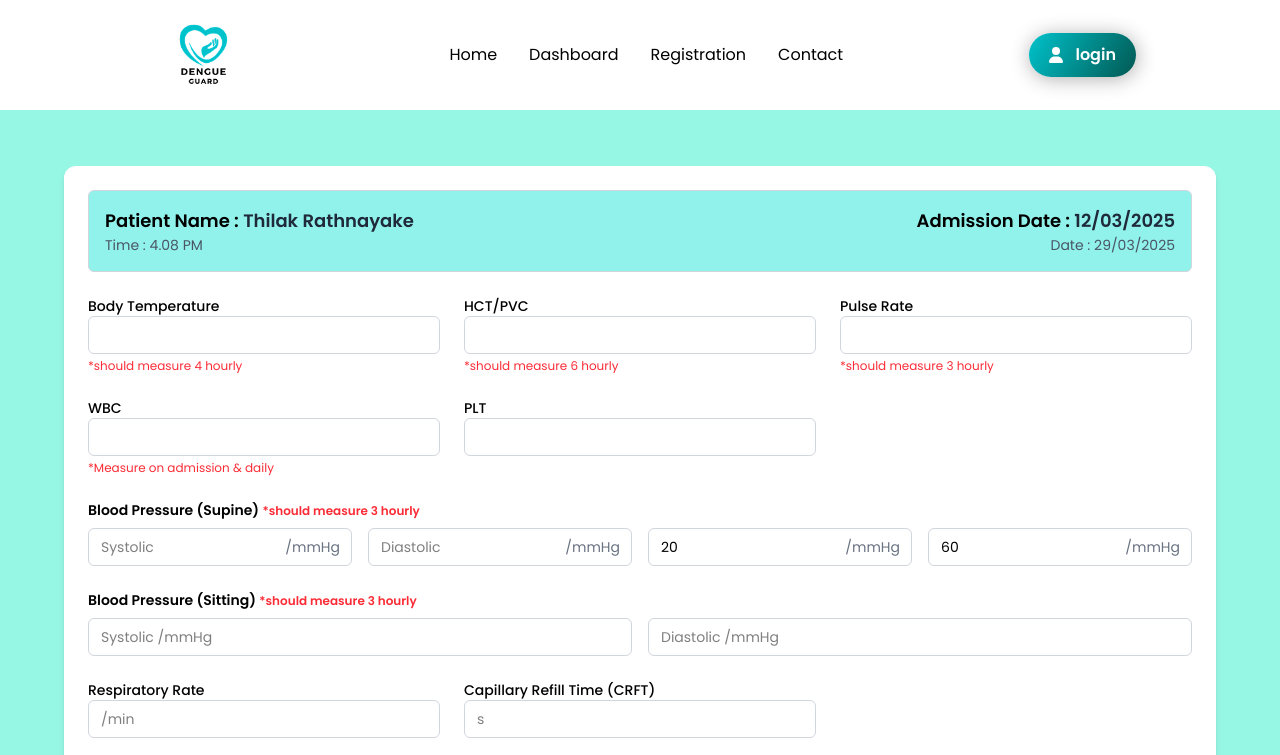
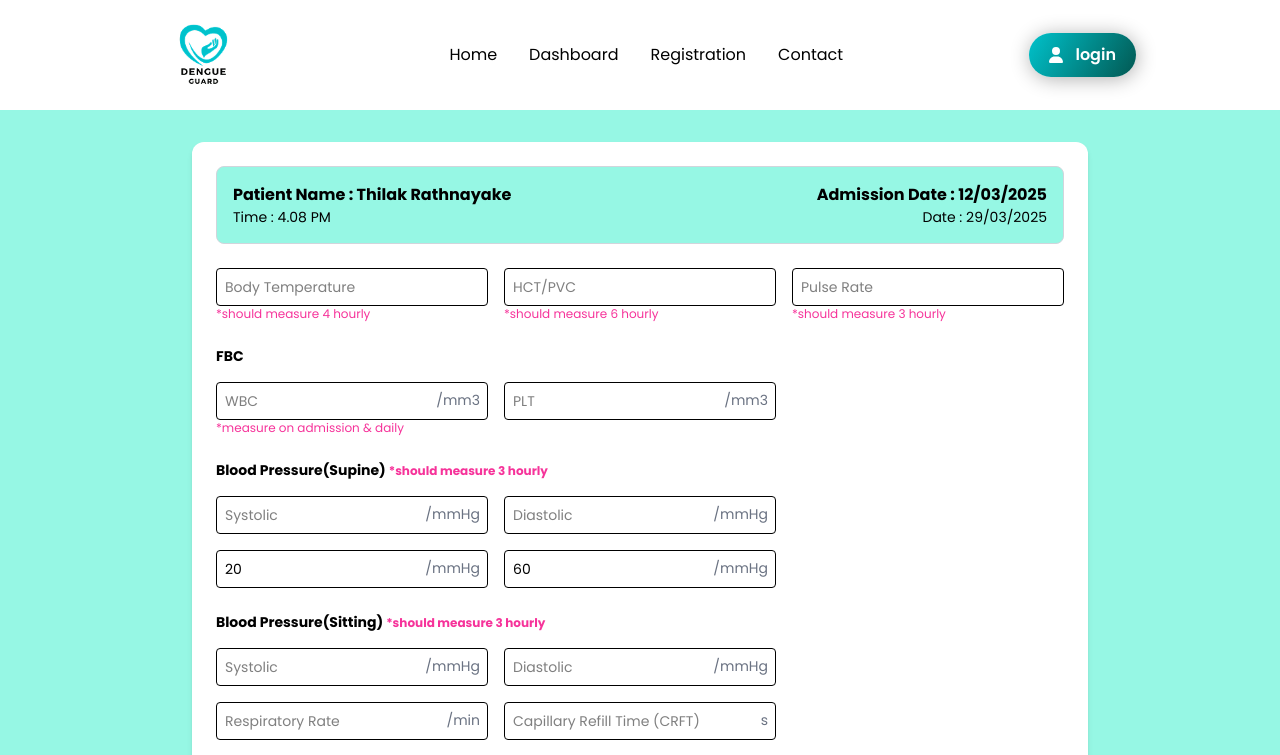
Before and after one commit to mayuraabhayasinghe/dengue-patient-management-system-grp4, a React (Vite) app in the folder Client/: page /patient-form in a window 1280 px wide. Shown: the top 755 px of the page. Built offline with nearby package versions, Linux system fonts and the light colour scheme.

Commit message:
Update PatientForm.jsx

```diff
--- a/Client/src/Components/PatientForm.jsx
+++ b/Client/src/Components/PatientForm.jsx
@@ -1,128 +1,109 @@
-import React from "react";
+import React from 'react';
 
 const PatientForm = () => {
   return (
-    <div className="bg-white shadow-md rounded-xl p-6 max-w-6xl mx-auto mt-10">
-      <div className="flex justify-between mb-6 border border-gray-300 rounded-md p-4" style={{ backgroundColor: "#91F2EB" }}>
+    <div className="min-h-screen bg-teal-200 flex items-center justify-center p-4">
+      <div className="bg-white rounded-xl shadow-md p-6 w-full max-w-4xl">
+        {/* Header Box */}
+        <div className="bg-teal-200 border border-gray-300 p-4 rounded-lg mb-6">
+          <div className="flex justify-between">
             <div>
-          <p className="font-semibold text-lg">
-            Patient Name : <span className="text-gray-800">Thilak Rathnayake</span>
-          </p>
-          <p className="text-sm text-gray-600">Time : 4.08 PM</p>
+              <p className="font-bold">Patient Name : Thilak Rathnayake</p>
+              <p className="text-sm">Time : 4.08 PM</p>
             </div>
             <div className="text-right">
-          <p className="font-semibold text-lg">
-            Admission Date : <span className="text-gray-800">12/03/2025</span>
-          </p>
-          <p className="text-sm text-gray-600">Date : 29/03/2025</p>
-        </div>
-      </div>
-
-      <form className="grid grid-cols-1 md:grid-cols-3 gap-6 text-sm">
-        {/* Row 1 */}
-        <div>
-          <label className="font-medium">Body Temperature</label>
-          <input type="text" className="border border-gray-300 rounded-md px-3 py-2 w-full" />
-          <p className="text-xs text-red-500 mt-1">*should measure 4 hourly</p>
-        </div>
-        <div>
-          <label className="font-medium">HCT/PVC</label>
-          <input type="text" className="border border-gray-300 rounded-md px-3 py-2 w-full" />
-          <p className="text-xs text-red-500 mt-1">*should measure 6 hourly</p>
-        </div>
-        <div>
-          <label className="font-medium">Pulse Rate</label>
-          <input type="text" className="border border-gray-300 rounded-md px-3 py-2 w-full" />
-          <p className="text-xs text-red-500 mt-1">*should measure 3 hourly</p>
-        </div>
-
-        {/* FBC */}
-        <div>
-          <label className="font-medium">WBC</label>
-          <input type="text" className="border border-gray-300 rounded-md px-3 py-2 w-full" />
-          <p className="text-xs text-red-500 mt-1">*Measure on admission & daily</p>
-        </div>
-        <div>
-          <label className="font-medium">PLT</label>
-          <input type="text" className="border border-gray-300 rounded-md px-3 py-2 w-full" />
-        </div>
-
-        {/* Blood Pressure Supine */}
-        <div className="md:col-span-3">
-          <h2 className="font-semibold mb-2">
-            Blood Pressure (Supine) <span className="text-red-500 text-xs">*should measure 3 hourly</span>
-          </h2>
-          <div className="grid grid-cols-1 sm:grid-cols-2 lg:grid-cols-4 gap-4">
-            <div className="relative">
-              <input className="border border-gray-300 rounded-md pr-16 pl-3 py-2 w-full" placeholder="Systolic" />
-              <span className="absolute right-3 top-1/2 transform -translate-y-1/2 text-gray-500 text-sm">/mmHg</span>
-            </div>
-            <div className="relative">
-              <input className="border border-gray-300 rounded-md pr-16 pl-3 py-2 w-full" placeholder="Diastolic" />
-              <span className="absolute right-3 top-1/2 transform -translate-y-1/2 text-gray-500 text-sm">/mmHg</span>
-            </div>
-            <div className="relative">
-              <input className="border border-gray-300 rounded-md pr-16 pl-3 py-2 w-full" defaultValue="20" placeholder="PP" />
-              <span className="absolute right-3 top-1/2 transform -translate-y-1/2 text-gray-500 text-sm">/mmHg</span>
-            </div>
-            <div className="relative">
-              <input className="border border-gray-300 rounded-md pr-16 pl-3 py-2 w-full" defaultValue="60" placeholder="MAP" />
-              <span className="absolute right-3 top-1/2 transform -translate-y-1/2 text-gray-500 text-sm">/mmHg</span>
+              <p className="font-bold">Admission Date : 12/03/2025</p>
+              <p className="text-sm">Date : 29/03/2025</p>
             </div>
           </div>
         </div>
 
-        {/* Blood Pressure Sitting */}
-        <div className="md:col-span-3">
-          <h2 className="font-semibold mb-2">
-            Blood Pressure (Sitting) <span className="text-red-500 text-xs">*should measure 3 hourly</span>
-          </h2>
-          <div className="grid grid-cols-1 sm:grid-cols-2 gap-4">
-            <input placeholder="Systolic /mmHg" className="border border-gray-300 rounded-md px-3 py-2 w-full" />
-            <input placeholder="Diastolic /mmHg" className="border border-gray-300 rounded-md px-3 py-2 w-full" />
+        <form className="grid grid-cols-3 gap-4 text-sm">
+          {/* Row 1 */}
+          <div className="flex flex-col relative">
+            <input type="text" placeholder="Body Temperature" className="border p-2 rounded pr-12" />
+            <span className="text-xs text-pink-500">*should measure 4 hourly</span>
           </div>
+          <div className="flex flex-col relative">
+            <input type="text" placeholder="HCT/PVC" className="border p-2 rounded pr-12" />
+            <span className="text-xs text-pink-500">*should measure 6 hourly</span>
+          </div>
+          <div className="flex flex-col relative">
+            <input type="text" placeholder="Pulse Rate" className="border p-2 rounded pr-12" />
+            <span className="text-xs text-pink-500">*should measure 3 hourly</span>
           </div>
 
-        {/* Respiratory Rate & CRFT */}
-        <div>
-          <label className="font-medium">Respiratory Rate</label>
-          <input
-            type="text"
-            placeholder="/min"
-            className="border border-gray-300 rounded-md px-3 py-2 w-full"
-          />
+          {/* FBC Section */}
+          <p className="col-span-3 font-bold mt-2">FBC</p>
+          <div className="flex flex-col relative">
+            <input type="text" placeholder="WBC" className="border p-2 rounded pr-12" />
+            <span className="absolute right-2 top-2 text-gray-500 text-sm">/mm3</span>
+            <span className="text-xs text-pink-500">*measure on admission & daily</span>
           </div>
-        <div>
-          <label className="font-medium">Capillary Refill Time (CRFT)</label>
-          <input
-            type="text"
-            placeholder="s"
-            className="border border-gray-300 rounded-md px-3 py-2 w-full"
-          />
+          <div className="flex flex-col relative">
+            <input type="text" placeholder="PLT" className="border p-2 rounded pr-12" />
+            <span className="absolute right-2 top-2 text-gray-500 text-sm">/mm3</span>
           </div>
+          <div></div>
+
+          {/* Blood Pressure Supine */}
+          <p className="col-span-3 font-bold mt-2">Blood Pressure(Supine) <span className="text-xs text-pink-500">*should measure 3 hourly</span></p>
+          <div className="relative">
+            <input type="text" placeholder="Systolic" className="border p-2 rounded pr-12 w-full" />
+            <span className="absolute right-2 top-2 text-gray-500 text-sm">/mmHg</span>
+          </div>
+          <div className="relative">
+            <input type="text" placeholder="Diastolic" className="border p-2 rounded pr-12 w-full" />
+            <span className="absolute right-2 top-2 text-gray-500 text-sm">/mmHg</span>
+          </div>
+          <div></div>
+
+          <div className="relative">
+            <input type="text" defaultValue="20" placeholder="Pulse Pressure(PP)" className="border p-2 rounded pr-12 w-full" />
+            <span className="absolute right-2 top-2 text-gray-500 text-sm">/mmHg</span>
+          </div>
+          <div className="relative">
+            <input type="text" defaultValue="60" placeholder="Mean Arterial Pressure(MAP)" className="border p-2 rounded pr-12 w-full" />
+            <span className="absolute right-2 top-2 text-gray-500 text-sm">/mmHg</span>
+          </div>
+          <div></div>
+
+          {/* Blood Pressure Sitting */}
+          <p className="col-span-3 font-bold mt-2">Blood Pressure(Sitting) <span className="text-xs text-pink-500">*should measure 3 hourly</span></p>
+          <div className="relative">
+            <input type="text" placeholder="Systolic" className="border p-2 rounded pr-12 w-full" />
+            <span className="absolute right-2 top-2 text-gray-500 text-sm">/mmHg</span>
+          </div>
+          <div className="relative">
+            <input type="text" placeholder="Diastolic" className="border p-2 rounded pr-12 w-full" />
+            <span className="absolute right-2 top-2 text-gray-500 text-sm">/mmHg</span>
+          </div>
+          <div></div>
+
+          {/* Respiratory and CRFT */}
+          <div className="relative">
+            <input type="text" placeholder="Respiratory Rate" className="border p-2 rounded pr-12 w-full" />
+            <span className="absolute right-2 top-2 text-gray-500 text-sm">/min</span>
+          </div>
+          <div className="relative">
+            <input type="text" placeholder="Capillary Refill Time (CRFT)" className="border p-2 rounded pr-12 w-full" />
+            <span className="absolute right-2 top-2 text-gray-500 text-sm">s</span>
+          </div>
+          <div></div>
 
           {/* Observation */}
-        <div className="md:col-span-3">
-          <label className="font-medium">Observation / Action</label>
-          <textarea className="border border-gray-300 rounded-md px-3 py-2 w-full h-24 resize-none" />
+          <div className="col-span-3">
+            <label className="block font-bold mb-1">Observation / Action</label>
+            <textarea className="w-full border p-2 rounded h-24"></textarea>
           </div>
 
           {/* Buttons */}
-        <div className="md:col-span-3 flex justify-between mt-6">
-          <button
-            type="button"
-            className="bg-blue-600 hover:bg-blue-700 text-white px-6 py-2 rounded-full shadow-md transition"
-          >
-            Back
-          </button>
-          <button
-            type="submit"
-            className="bg-blue-600 hover:bg-blue-700 text-white px-6 py-2 rounded-full shadow-md transition"
-          >
-            Submit
-          </button>
+          <div className="col-span-3 flex justify-between mt-4">
+            <button type="button" className="bg-blue-600 text-white px-6 py-2 rounded">Back</button>
+            <button type="submit" className="bg-blue-600 text-white px-6 py-2 rounded">Submit</button>
           </div>
         </form>
+      </div>
     </div>
   );
 };
```
Lines whose indentation alone changed are shown as unchanged.
